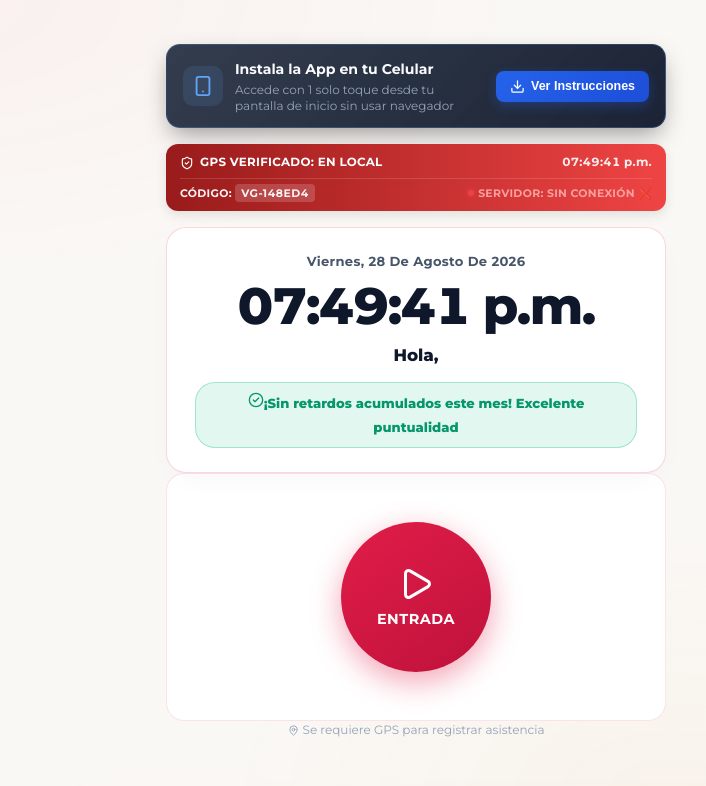
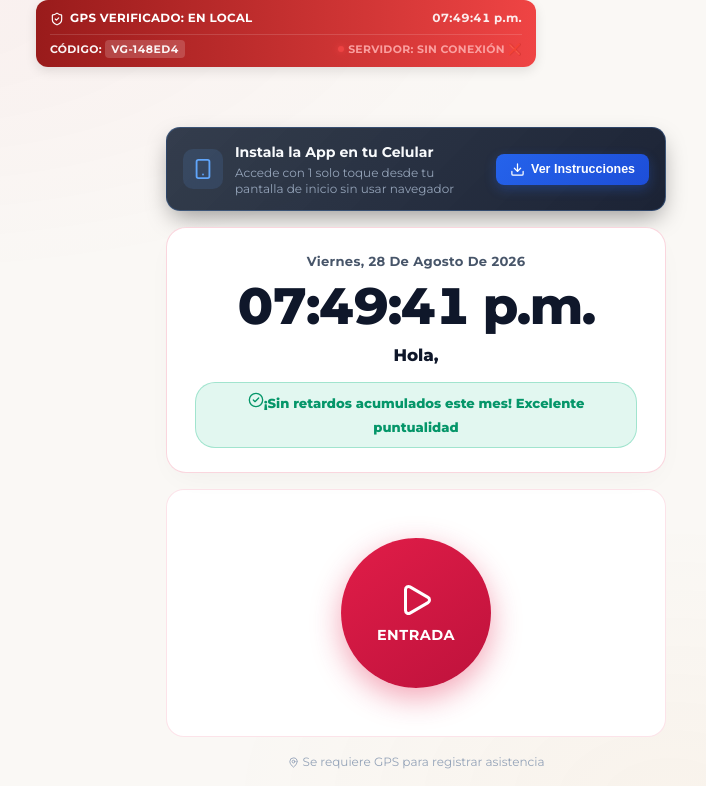
Before and after one commit to 243468-cloud/checador_frontend, a Next.js app: page /checkin in a window 1280 px wide. Shown: the top 786 px of the page, without its empty margins (354-1060 px from the left). Built offline with nearby package versions, Linux system fonts and the light colour scheme; no server answers.

Commit message:
style: unificar diseño de ScreenGuard para que envuelva toda la app (incluyendo sidebar) e implementar bloqueo de pantalla completa fixed

```diff
--- a/src/app/checkin/page.tsx
+++ b/src/app/checkin/page.tsx
@@ -215,6 +215,11 @@ export default function CheckInPage() {
   const shiftType     = user?.shiftType ?? '';
 
   return (
+    <ScreenGuard
+      userName={user?.fullName}
+      userId={user?.userId}
+      isLocationValid={locStatus === 'ok' ? true : locStatus === 'error' ? false : null}
+    >
       <div className="app-wrapper">
         <Sidebar />
         <main className="main-content animate-fade-in" style={{ display: 'flex', flexDirection: 'column', alignItems: 'center' }}>
@@ -224,12 +229,6 @@ export default function CheckInPage() {
           </div>
 
           <div className="checkin-card animate-slide-up" style={{ width: '100%', maxWidth: 500, marginBottom: 32 }}>
-          <ScreenGuard
-            userName={user?.fullName}
-            userId={user?.userId}
-            isLocationValid={locStatus === 'ok' ? true : locStatus === 'error' ? false : null}
-          >
-
             {/* ── Header: date + clock + shift ── */}
             <div className="checkin-header-card" style={{
               background: '#ffffff',
@@ -442,7 +441,6 @@ export default function CheckInPage() {
               <MapPin size={11} />
               Se requiere GPS para registrar asistencia
             </p>
-          </ScreenGuard>
           </div>
 
           {/* Real-time Rewards & Attendance Ranking Summary */}
@@ -451,6 +449,7 @@ export default function CheckInPage() {
           </div>
         </main>
       </div>
+    </ScreenGuard>
   );
 }
 
--- a/src/components/ScreenGuard.tsx
+++ b/src/components/ScreenGuard.tsx
@@ -187,6 +187,10 @@ export default function ScreenGuard({ userName, userId, isLocationValid, childre
           fontWeight: 700,
           letterSpacing: '0.3px',
           boxShadow: '0 4px 12px rgba(0,0,0,0.1)',
+          width: '100%',
+          maxWidth: '500px',
+          marginLeft: 'auto',
+          marginRight: 'auto',
         }}
       >
         <div style={{ display: 'flex', alignItems: 'center', justifyContent: 'space-between', flexWrap: 'wrap', gap: '8px' }}>
@@ -248,16 +252,15 @@ export default function ScreenGuard({ userName, userId, isLocationValid, childre
       {isLocationValid === false && (
         <div
           style={{
-            position: 'absolute',
+            position: 'fixed',
             inset: 0,
-            zIndex: 99,
+            zIndex: 9999,
             display: 'flex',
             flexDirection: 'column',
             alignItems: 'center',
             justifyContent: 'center',
             background: 'rgba(15, 23, 42, 0.85)',
             backdropFilter: 'blur(12px)',
-            borderRadius: '16px',
             padding: '24px',
             textAlign: 'center',
             color: '#ffffff',
```
Lines whose indentation alone changed are shown as unchanged.
